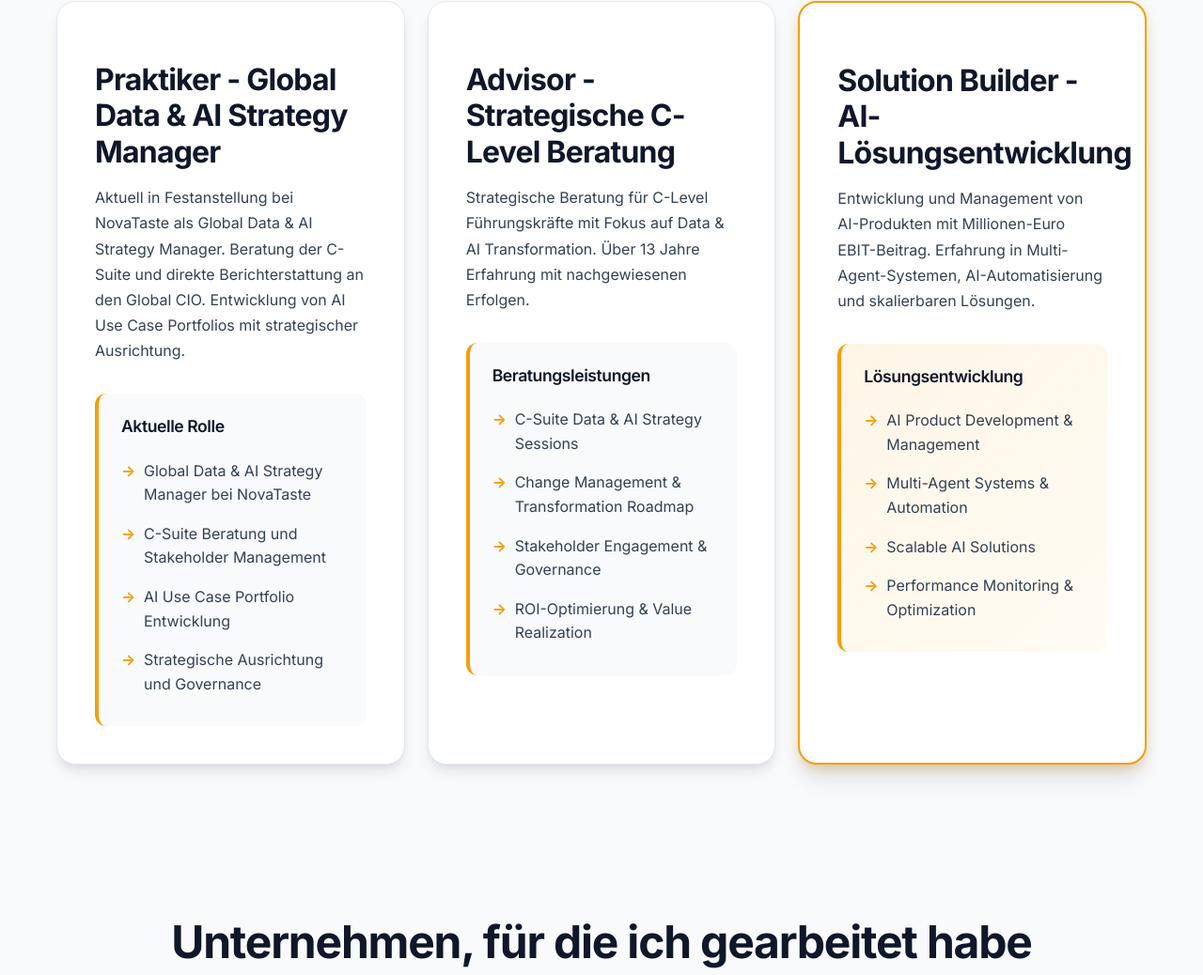
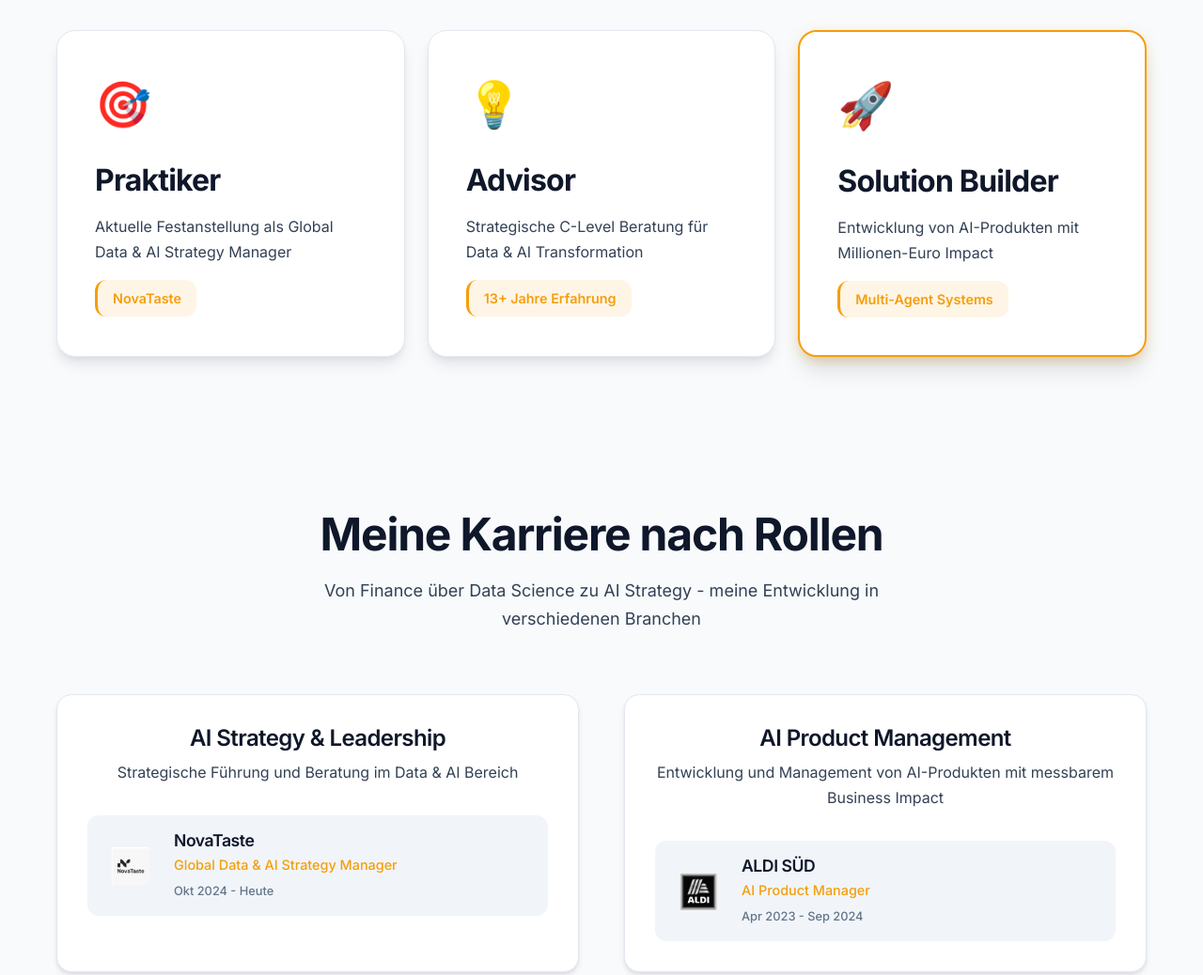
Before and after one commit to sepp-ai/erlacher-advisory, a website: page index.html in a window 1280 px wide. Shown: the part 904-1942 px from the top of the page at 94% size. Drawn offline with Linux system fonts and the light colour scheme.

Commit message:
Auto-commit before deployment - 2025-07-30 02:13:09

```diff
--- a/index.html
+++ b/index.html
@@ -88,53 +88,26 @@
             <div class="expertise-grid">
                 <!-- Expertise 1: Praktiker -->
                 <div class="expertise-card">
-                    <div class="expertise-icon"></div>
+                    <div class="expertise-icon">🎯</div>
                     <h3>Praktiker</h3>
-                    <p>Global Data & AI Strategy Manager mit nachgewiesenen Erfolgen bei Fortune 500 Unternehmen. Entwicklung von KI-Strategien, die Millionen von Euro EBIT-Beitrag generieren.</p>
-
-                    <div class="expertise-outcomes">
-                        <h4>Erfahrung</h4>
-                        <ul class="outcomes-list">
-                            <li>NovaTaste: Global Data & AI Strategy Manager</li>
-                            <li>HOFER Österreich: Data Science & Analytics</li>
-                            <li>ALDI SÜD: Data Science & Analytics</li>
-                            <li>13+ Jahre Erfahrung in Data & AI</li>
-                        </ul>
-                    </div>
+                    <p>Aktuelle Festanstellung als Global Data & AI Strategy Manager</p>
+                    <div class="expertise-highlight">NovaTaste</div>
                 </div>
 
                 <!-- Expertise 2: Advisor -->
                 <div class="expertise-card">
-                    <div class="expertise-icon"></div>
+                    <div class="expertise-icon">💡</div>
                     <h3>Advisor</h3>
-                    <p>Strategische C-Level Beratung für Enterprise AI-Strategien. Fokus auf messbare Geschäftsergebnisse und nachhaltige Transformation.</p>
-
-                    <div class="expertise-outcomes">
-                        <h4>Beratung</h4>
-                        <ul class="outcomes-list">
-                            <li>KI-Strategie Entwicklung</li>
-                            <li>Use Case Priorisierung</li>
-                            <li>Governance & Change Management</li>
-                            <li>Board-Approval Präsentationen</li>
-                        </ul>
-                    </div>
+                    <p>Strategische C-Level Beratung für Data & AI Transformation</p>
+                    <div class="expertise-highlight">13+ Jahre Erfahrung</div>
                 </div>
 
                 <!-- Expertise 3: Solution Builder -->
                 <div class="expertise-card featured">
-                    <div class="expertise-icon"></div>
+                    <div class="expertise-icon">🚀</div>
                     <h3>Solution Builder</h3>
-                    <p>Entwicklung und Management von AI-Produkten mit Millionen-Euro EBIT-Beitrag. Erfahrung in Multi-Agent-Systemen, AI-Automatisierung und skalierbaren Lösungen.</p>
-
-                    <div class="expertise-outcomes">
-                        <h4>Lösungsentwicklung</h4>
-                        <ul class="outcomes-list">
-                            <li>AI Product Development & Management</li>
-                            <li>Multi-Agent Systems & Automation</li>
-                            <li>Scalable AI Solutions</li>
-                            <li>Performance Monitoring & Optimization</li>
-                        </ul>
-                    </div>
+                    <p>Entwicklung von AI-Produkten mit Millionen-Euro Impact</p>
+                    <div class="expertise-highlight">Multi-Agent Systems</div>
                 </div>
             </div>
         </div>
--- a/src/content/de.json
+++ b/src/content/de.json
@@ -27,50 +27,25 @@
   },
   "expertise": {
     "title": "Drei Säulen der Expertise",
-    "subtitle": "Bewährte KI-Strategien basierend auf echten Erfolgen in der Praxis",
+    "subtitle": "Mein einzigartiger Ansatz kombiniert praktische Erfahrung mit strategischer Beratung",
     "items": [
       {
-        "icon": "",
-        "title": "Praktiker - Global Data & AI Strategy Manager",
-        "description": "Aktuell in Festanstellung bei NovaTaste als Global Data & AI Strategy Manager. Beratung der C-Suite und direkte Berichterstattung an den Global CIO. Entwicklung von AI Use Case Portfolios mit strategischer Ausrichtung.",
-        "outcomes": {
-          "title": "Aktuelle Rolle",
-          "items": [
-            "Global Data & AI Strategy Manager bei NovaTaste",
-            "C-Suite Beratung und Stakeholder Management",
-            "AI Use Case Portfolio Entwicklung",
-            "Strategische Ausrichtung und Governance"
-          ]
-        }
+        "icon": "🎯",
+        "title": "Praktiker",
+        "description": "Aktuelle Festanstellung als Global Data & AI Strategy Manager",
+        "highlight": "NovaTaste"
       },
       {
-        "icon": "",
-        "title": "Advisor - Strategische C-Level Beratung",
-        "description": "Strategische Beratung für C-Level Führungskräfte mit Fokus auf Data & AI Transformation. Über 13 Jahre Erfahrung mit nachgewiesenen Erfolgen.",
-        "outcomes": {
-          "title": "Beratungsleistungen",
-          "items": [
-            "C-Suite Data & AI Strategy Sessions",
-            "Change Management & Transformation Roadmap",
-            "Stakeholder Engagement & Governance",
-            "ROI-Optimierung & Value Realization"
-          ]
-        }
+        "icon": "💡",
+        "title": "Advisor",
+        "description": "Strategische C-Level Beratung für Data & AI Transformation",
+        "highlight": "13+ Jahre Erfahrung"
       },
       {
-        "icon": "",
-        "title": "Solution Builder - AI-Lösungsentwicklung",
-        "description": "Entwicklung und Management von AI-Produkten mit Millionen-Euro EBIT-Beitrag. Erfahrung in Multi-Agent-Systemen, AI-Automatisierung und skalierbaren Lösungen.",
-        "featured": true,
-        "outcomes": {
-          "title": "Lösungsentwicklung",
-          "items": [
-            "AI Product Development & Management",
-            "Multi-Agent Systems & Automation",
-            "Scalable AI Solutions",
-            "Performance Monitoring & Optimization"
-          ]
-        }
+        "icon": "🚀",
+        "title": "Solution Builder",
+        "description": "Entwicklung von AI-Produkten mit Millionen-Euro Impact",
+        "highlight": "Multi-Agent Systems"
       }
     ]
   },
@@ -182,43 +157,62 @@
     }
   },
   "companies": {
-    "title": "Unternehmen, für die ich gearbeitet habe",
-    "subtitle": "Meine berufliche Laufbahn in verschiedenen Branchen und Positionen",
-    "items": [
+    "title": "Meine Karriere nach Rollen",
+    "subtitle": "Von Finance über Data Science zu AI Strategy - meine Entwicklung in verschiedenen Branchen",
+    "categories": [
+      {
+        "title": "AI Strategy & Leadership",
+        "description": "Strategische Führung und Beratung im Data & AI Bereich",
+        "companies": [
           {
             "name": "NovaTaste",
             "logo": "assets/logos/logo-novataste.jpeg",
             "role": "Global Data & AI Strategy Manager",
-        "period": "Okt 2024 - Heute",
-        "description": "Senior Leader berät die C-Suite zu Data & AI, berichtet an den Global CIO"
+            "period": "Okt 2024 - Heute"
+          }
+        ]
       },
       {
-        "name": "HOFER Österreich",
-        "logo": "assets/logos/logo-hofer.jpeg",
+        "title": "AI Product Management",
+        "description": "Entwicklung und Management von AI-Produkten mit messbarem Business Impact",
+        "companies": [
+          {
+            "name": "ALDI SÜD",
+            "logo": "assets/logos/logo-aldi-sued.jpeg",
             "role": "AI Product Manager",
-        "period": "Apr 2023 - Sep 2024",
-        "description": "Management des größten globalen AI-Produkts für Promotion-Optimierung"
+            "period": "Apr 2023 - Sep 2024"
+          }
+        ]
       },
+      {
+        "title": "Data Science Leadership",
+        "description": "Aufbau und Leitung von Data Science Teams und Centers of Excellence",
+        "companies": [
           {
             "name": "ALDI SÜD HOLDING",
             "logo": "assets/logos/logo-aldi.jpeg",
             "role": "Head of Data Science CoE",
-        "period": "Mär 2021 - Apr 2022",
-        "description": "Aufbau eines Data Science CoE von Grund auf"
+            "period": "Mär 2021 - Apr 2022"
+          }
+        ]
       },
+      {
+        "title": "Finance & Risk Management",
+        "description": "Erfahrung in Treasury und Risikomanagement",
+        "companies": [
           {
             "name": "Porsche Holding",
             "logo": "assets/logos/logo-porsche.jpeg",
             "role": "Treasury Analyst",
-        "period": "Feb 2016 - Nov 2019",
-        "description": "Management des Zinsrisikoportfolios von Europas größtem Automobilhandelsunternehmen"
+            "period": "Feb 2016 - Nov 2019"
           },
           {
             "name": "Raiffeisenverband Salzburg",
             "logo": "assets/logos/logo-raiffeisen.jpeg",
             "role": "Risk Manager",
-        "period": "Sep 2015 - Jan 2016",
-        "description": "Risikomanagement im Bankensektor"
+            "period": "Sep 2015 - Jan 2016"
+          }
+        ]
       }
     ]
   },
--- a/src/content/en.json
+++ b/src/content/en.json
@@ -27,50 +27,25 @@
   },
   "expertise": {
     "title": "Three Pillars of Expertise",
-    "subtitle": "Proven AI strategies based on real successes in practice",
+    "subtitle": "My unique approach combines practical experience with strategic advisory",
     "items": [
       {
-        "icon": "",
-        "title": "Practitioner - Global Data & AI Strategy Manager",
-        "description": "Currently employed full-time at NovaTaste as Global Data & AI Strategy Manager. Advising the C-Suite and reporting directly to the Global CIO. Developing AI use case portfolios with strategic alignment.",
-        "outcomes": {
-          "title": "Current Role",
-          "items": [
-            "Global Data & AI Strategy Manager at NovaTaste",
-            "C-Suite Advisory and Stakeholder Management",
-            "AI Use Case Portfolio Development",
-            "Strategic Alignment and Governance"
-          ]
-        }
+        "icon": "🎯",
+        "title": "Practitioner",
+        "description": "Current full-time employment as Global Data & AI Strategy Manager",
+        "highlight": "NovaTaste"
       },
       {
-        "icon": "",
-        "title": "Advisor - Strategic C-Level Advisory",
-        "description": "Strategic advisory for C-level executives focused on Data & AI transformation. Over 13 years of experience with proven success.",
-        "outcomes": {
-          "title": "Advisory Services",
-          "items": [
-            "C-Suite Data & AI Strategy Sessions",
-            "Change Management & Transformation Roadmap",
-            "Stakeholder Engagement & Governance",
-            "ROI Optimization & Value Realization"
-          ]
-        }
+        "icon": "💡",
+        "title": "Advisor",
+        "description": "Strategic C-level advisory for Data & AI transformation",
+        "highlight": "13+ years experience"
       },
       {
-        "icon": "",
-        "title": "Solution Builder - AI Solution Development",
-        "description": "Development and management of AI products with millions in EBIT contribution. Experience in multi-agent systems, AI automation, and scalable solutions.",
-        "featured": true,
-        "outcomes": {
-          "title": "Solution Development",
-          "items": [
-            "AI Product Development & Management",
-            "Multi-Agent Systems & Automation",
-            "Scalable AI Solutions",
-            "Performance Monitoring & Optimization"
-          ]
-        }
+        "icon": "🚀",
+        "title": "Solution Builder",
+        "description": "Development of AI products with millions in impact",
+        "highlight": "Multi-Agent Systems"
       }
     ]
   },
@@ -182,43 +157,62 @@
     }
   },
   "companies": {
-    "title": "Companies I've Worked For",
-    "subtitle": "My professional journey across different industries and positions",
-    "items": [
+    "title": "My Career by Roles",
+    "subtitle": "From Finance to Data Science to AI Strategy - my development across different industries",
+    "categories": [
+      {
+        "title": "AI Strategy & Leadership",
+        "description": "Strategic leadership and advisory in Data & AI",
+        "companies": [
           {
             "name": "NovaTaste",
             "logo": "assets/logos/logo-novataste.jpeg",
             "role": "Global Data & AI Strategy Manager",
-        "period": "Oct 2024 - Present",
-        "description": "Senior leader advising the C-suite on Data & AI, reporting to the Global CIO"
+            "period": "Oct 2024 - Present"
+          }
+        ]
       },
       {
-        "name": "HOFER Austria",
-        "logo": "assets/logos/logo-hofer.jpeg",
+        "title": "AI Product Management",
+        "description": "Development and management of AI products with measurable business impact",
+        "companies": [
+          {
+            "name": "ALDI SÜD",
+            "logo": "assets/logos/logo-aldi-sued.jpeg",
             "role": "AI Product Manager",
-        "period": "Apr 2023 - Sep 2024",
-        "description": "Managed the largest global AI product for promotion optimization"
+            "period": "Apr 2023 - Sep 2024"
+          }
+        ]
       },
+      {
+        "title": "Data Science Leadership",
+        "description": "Building and leading Data Science teams and Centers of Excellence",
+        "companies": [
           {
             "name": "ALDI SÜD HOLDING",
             "logo": "assets/logos/logo-aldi.jpeg",
             "role": "Head of Data Science CoE",
-        "period": "Mar 2021 - Apr 2022",
-        "description": "Built a Data Science CoE from scratch including strategy and governance"
+            "period": "Mar 2021 - Apr 2022"
+          }
+        ]
       },
+      {
+        "title": "Finance & Risk Management",
+        "description": "Experience in treasury and risk management",
+        "companies": [
           {
             "name": "Porsche Holding",
             "logo": "assets/logos/logo-porsche.jpeg",
             "role": "Treasury Analyst",
-        "period": "Feb 2016 - Nov 2019",
-        "description": "Managed the interest rate risk portfolio of Europe's largest automobile trading company"
+            "period": "Feb 2016 - Nov 2019"
           },
           {
             "name": "Raiffeisenverband Salzburg",
             "logo": "assets/logos/logo-raiffeisen.jpeg",
             "role": "Risk Manager",
-        "period": "Sep 2015 - Jan 2016",
-        "description": "Risk management in the banking sector"
+            "period": "Sep 2015 - Jan 2016"
+          }
+        ]
       }
     ]
   },
--- a/src/css/styles.css
+++ b/src/css/styles.css
@@ -473,8 +473,19 @@
 
 .expertise-card p {
     color: var(--text-secondary);
-    margin-bottom: 2rem;
+    margin-bottom: 1rem;
     line-height: 1.7;
+}
+
+.expertise-highlight {
+    color: var(--accent-color);
+    font-weight: 600;
+    font-size: 0.9rem;
+    padding: 0.5rem 1rem;
+    background: rgba(245, 158, 11, 0.1);
+    border-radius: var(--border-radius);
+    display: inline-block;
+    border-left: 3px solid var(--accent-color);
 }
 
 .service-features {
@@ -550,77 +561,108 @@
 
 .companies-grid {
     display: grid;
-    grid-template-columns: repeat(auto-fit, minmax(300px, 1fr));
-    gap: 2rem;
+    grid-template-columns: repeat(auto-fit, minmax(400px, 1fr));
+    gap: 3rem;
     margin-top: 3rem;
 }
 
-.company-card {
+.career-category {
     background: var(--bg-card);
     border-radius: var(--border-radius-lg);
     padding: 2rem;
     box-shadow: var(--shadow-md);
     transition: var(--transition);
     border: 1px solid var(--border-color);
-    display: flex;
-    flex-direction: column;
-    gap: 1.5rem;
 }
 
-.company-card:hover {
+.career-category:hover {
     transform: translateY(-4px);
     box-shadow: var(--shadow-lg);
     border-color: var(--border-accent);
 }
 
-.company-logo {
-    display: flex;
-    justify-content: center;
-    align-items: center;
-    height: 80px;
-    margin-bottom: 1rem;
+.category-header {
+    margin-bottom: 2rem;
+    text-align: center;
 }
 
-.company-logo img {
-    max-height: 60px;
-    max-width: 200px;
-    object-fit: contain;
-    filter: grayscale(100%);
-    transition: var(--transition);
-}
-
-.company-card:hover .company-logo img {
-    filter: grayscale(0%);
-}
-
-.company-info h3 {
+.category-header h3 {
     color: var(--text-primary);
     font-size: 1.5rem;
     font-weight: 600;
     margin-bottom: 0.5rem;
 }
 
+.category-header p {
+    color: var(--text-secondary);
+    font-size: 1rem;
+    margin: 0;
+}
+
+.companies-list {
+    display: flex;
+    flex-direction: column;
+    gap: 1.5rem;
+}
+
+.company-item {
+    display: flex;
+    align-items: center;
+    gap: 1rem;
+    padding: 1rem;
+    background: var(--bg-tertiary);
+    border-radius: var(--border-radius);
+    transition: var(--transition);
+}
+
+.company-item:hover {
+    background: var(--bg-secondary);
+    transform: translateX(4px);
+}
+
+.company-logo {
+    flex-shrink: 0;
+    width: 60px;
+    height: 60px;
+    display: flex;
+    align-items: center;
+    justify-content: center;
+}
+
+.company-logo img {
+    max-height: 40px;
+    max-width: 50px;
+    object-fit: contain;
+    filter: grayscale(100%);
+    transition: var(--transition);
+}
+
+.company-item:hover .company-logo img {
+    filter: grayscale(0%);
+}
+
+.company-info {
+    flex: 1;
+}
+
 .company-info h4 {
+    color: var(--text-primary);
+    font-size: 1.1rem;
+    font-weight: 600;
+    margin-bottom: 0.25rem;
+}
+
+.company-role {
     color: var(--accent-color);
-    font-size: 1.1rem;
+    font-size: 0.9rem;
     font-weight: 500;
-    margin-bottom: 0.5rem;
+    margin-bottom: 0.25rem;
 }
 
 .company-period {
     color: var(--text-light);
-    font-size: 0.9rem;
+    font-size: 0.8rem;
     font-weight: 500;
-    margin-bottom: 1rem;
-    padding: 0.25rem 0.75rem;
-    background: var(--bg-tertiary);
-    border-radius: var(--border-radius);
-    display: inline-block;
-}
-
-.company-description {
-    color: var(--text-secondary);
-    line-height: 1.6;
     margin: 0;
 }
 
@@ -1120,11 +1162,15 @@
 
     .companies-grid {
         grid-template-columns: 1fr;
-        gap: 1.5rem;
+        gap: 2rem;
     }
 
-    .company-card {
+    .career-category {
         padding: 1.5rem;
+    }
+
+    .company-item {
+        padding: 0.75rem;
     }
 
     .stats-card {
--- a/src/js/content-manager.js
+++ b/src/js/content-manager.js
@@ -248,19 +248,12 @@
             const icon = card.querySelector('.expertise-icon');
             const title = card.querySelector('h3');
             const description = card.querySelector('p');
-            const outcomesTitle = card.querySelector('.expertise-outcomes h4');
-            const outcomesList = card.querySelectorAll('.outcomes-list li');
+            const highlight = card.querySelector('.expertise-highlight');
 
             if (icon) icon.textContent = expertise.icon;
             if (title) title.textContent = expertise.title;
             if (description) description.textContent = expertise.description;
-            if (outcomesTitle) outcomesTitle.textContent = expertise.outcomes.title;
-
-            outcomesList.forEach((item, itemIndex) => {
-                if (expertise.outcomes.items[itemIndex]) {
-                    item.textContent = expertise.outcomes.items[itemIndex];
-                }
-            });
+            if (highlight) highlight.textContent = expertise.highlight;
         });
     }
 
@@ -279,17 +272,26 @@
 
         // Companies grid
         const companiesGrid = document.querySelector('.companies-grid');
-        if (companiesGrid && companiesContent.items) {
-            companiesGrid.innerHTML = companiesContent.items.map(item => `
-                <div class="company-card">
-                    <div class="company-logo">
-                        <img src="${item.logo}" alt="${item.name} logo" onerror="this.style.display='none'">
+        if (companiesGrid && companiesContent.categories) {
+            companiesGrid.innerHTML = companiesContent.categories.map(category => `
+                <div class="career-category">
+                    <div class="category-header">
+                        <h3>${category.title}</h3>
+                        <p>${category.description}</p>
                     </div>
-                    <div class="company-info">
-                        <h3>${item.name}</h3>
-                        <h4>${item.role}</h4>
-                        <p class="company-period">${item.period}</p>
-                        <p class="company-description">${item.description}</p>
+                    <div class="companies-list">
+                        ${category.companies.map(company => `
+                            <div class="company-item">
+                                <div class="company-logo">
+                                    <img src="${company.logo}" alt="${company.name} logo" onerror="this.style.display='none'">
+                                </div>
+                                <div class="company-info">
+                                    <h4>${company.name}</h4>
+                                    <p class="company-role">${company.role}</p>
+                                    <p class="company-period">${company.period}</p>
+                                </div>
+                            </div>
+                        `).join('')}
                     </div>
                 </div>
             `).join('');
```
Also changed, not shown: assets/logos/logo-aldi-sued.jpeg (added), assets/logos/logo-hofer.jpeg (deleted). Lines whose indentation alone changed are shown as unchanged.
